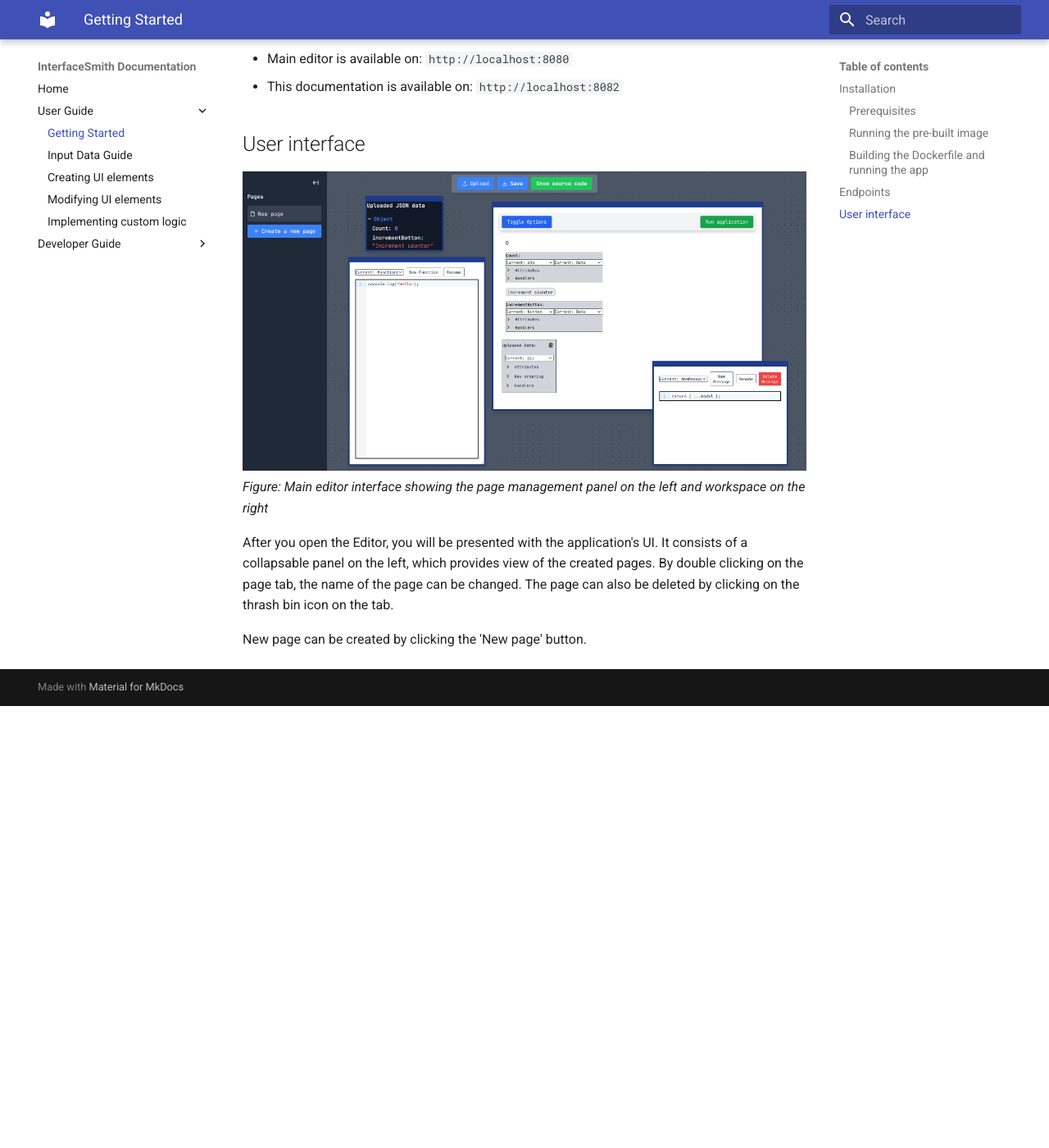
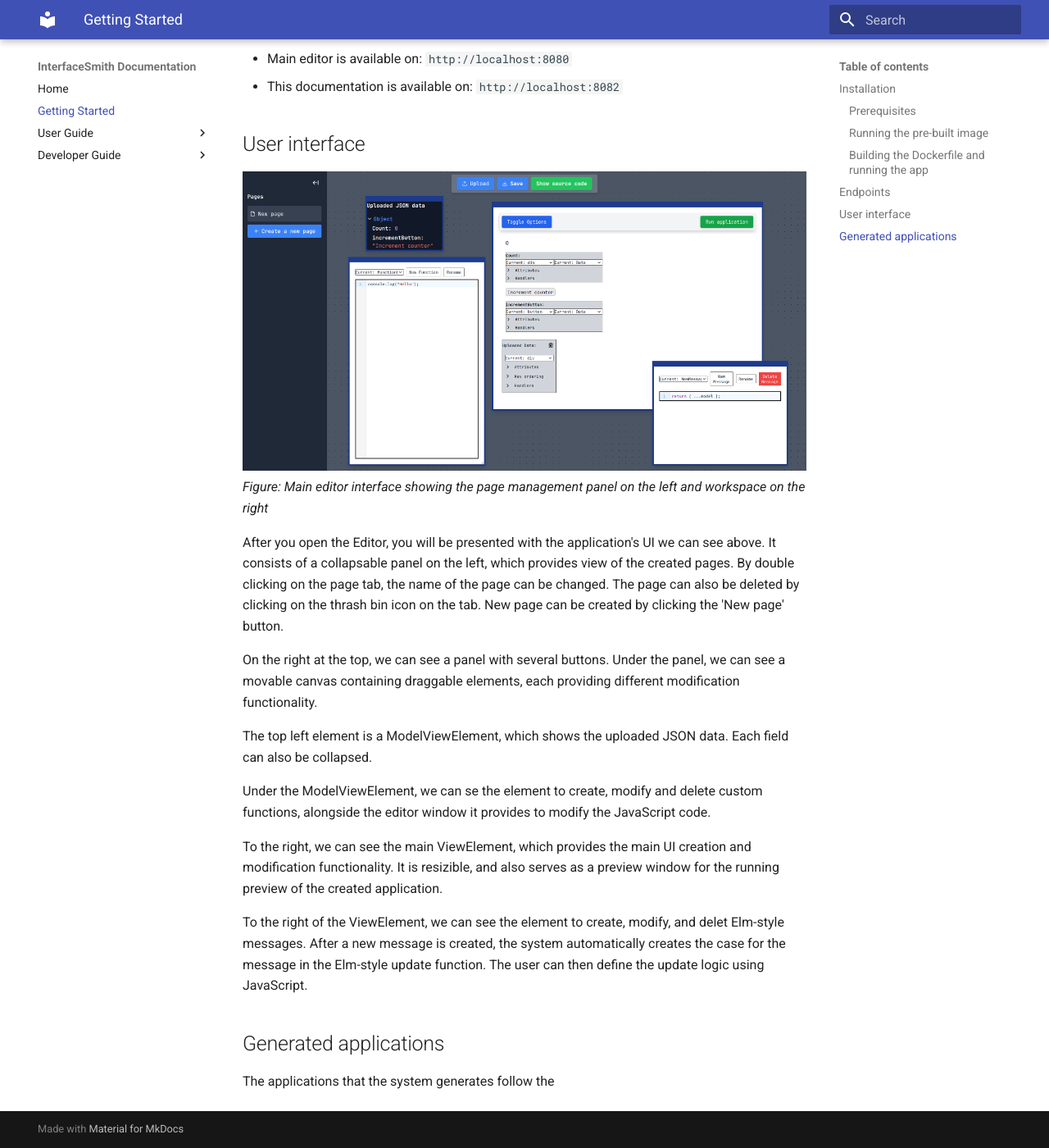
Before and after one commit to JerrySvarc/InterfaceSmith, an MkDocs documentation site: the page built from Documentation/docs/getting-started.md, in a window 1280 px wide and 1400 px high, scrolled down 1484 px. Shown: the whole window at 82% size. Built offline with MkDocs 1.6.1 and Material for MkDocs 9.7.7, drawn with Linux system fonts in a browser that asks for light colours; before the commit the page ends 2345 px from its top, so only the background shows below that.

Commit message:
update docs

```diff
--- a/Documentation/docs/user-guide/getting-started.md
+++ b/Documentation/docs/getting-started.md
@@ -64,7 +64,24 @@ When the container is **running** the following applications are available:
 ![InterfaceSmith UI Overview](../img/UIExample.png)
 *Figure: Main editor interface showing the page management panel on the left and workspace on the right*
 
-After you open the Editor, you will be presented with the application's UI. It consists of a collapsable panel on the left, which provides view of the created pages.
+After you open the Editor, you will be presented with the application's UI we can see above. It consists of a collapsable panel on the left, which provides view of the created pages.
 By double clicking on the page tab, the name of the page can be changed. The page can also be deleted by clicking on the thrash bin icon on the tab.
+New page can be created by clicking the 'New page' button.
 
-New page can be created by clicking the 'New page' button.
+On the right at the top, we can see a panel with several buttons.
+Under the panel, we can see a movable canvas containing draggable elements, each providing different modification functionality.
+
+The top left element is a ModelViewElement, which shows the uploaded JSON data. Each field can also be collapsed.
+
+Under the ModelViewElement, we can se the element to create, modify and delete custom functions, alongside the editor window it provides to modify the JavaScript code.
+
+To the right, we can see the main ViewElement, which provides the main UI creation and modification functionality.
+It is resizible, and also serves as a preview window for the running preview of the created application.
+
+To the right of the ViewElement, we can see the element to create, modify, and delet Elm-style messages.
+After a new message is created, the system automatically creates the case for the message in the Elm-style update function.
+The user can then define the update logic using JavaScript.
+
+## Generated applications
+
+The applications that the system generates follow the
--- a/Documentation/mkdocs.yml
+++ b/Documentation/mkdocs.yml
@@ -3,10 +3,9 @@ theme:
   name: material
 nav:
   - Home: index.md
+  - Getting Started: getting-started.md
   - User Guide:
-    - Getting Started: user-guide/getting-started.md
     - Input Data Guide: user-guide/data-preparation.md
-    - Creating UI elements : user-guide/element-creation.md
     - Modifying UI elements : user-guide/element-modification.md
     - Implementing custom logic : user-guide/custom-functionality.md
   - Developer Guide:
```
Also changed, not shown: Documentation/docs/user-guide/custom-functionality.md (+3 -0 lines), Documentation/docs/user-guide/data-preparation.md (+2 -2 lines), Documentation/docs/user-guide/element-modification.md (+48 -0 lines), Documentation/docs/img/attribute-menu.png (added), Documentation/docs/img/handler-menu.png (added), Documentation/docs/img/htmlElementMenu.png (added), Documentation/docs/img/htmlListMenu.png (added), Documentation/docs/img/htmlObjectMenu.png (added), Documentation/docs/img/replaceHoleMenu.png (added), Documentation/docs/user-guide/element-creation.md (deleted).
